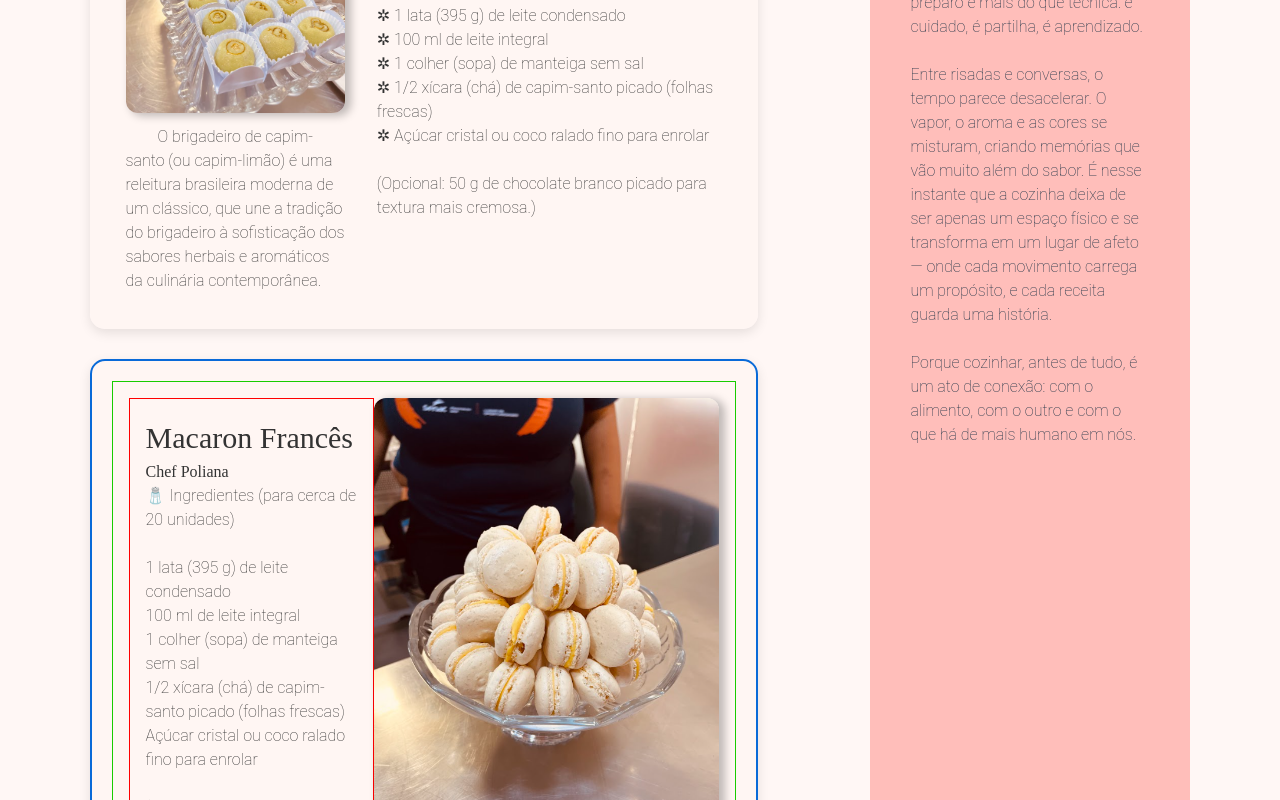
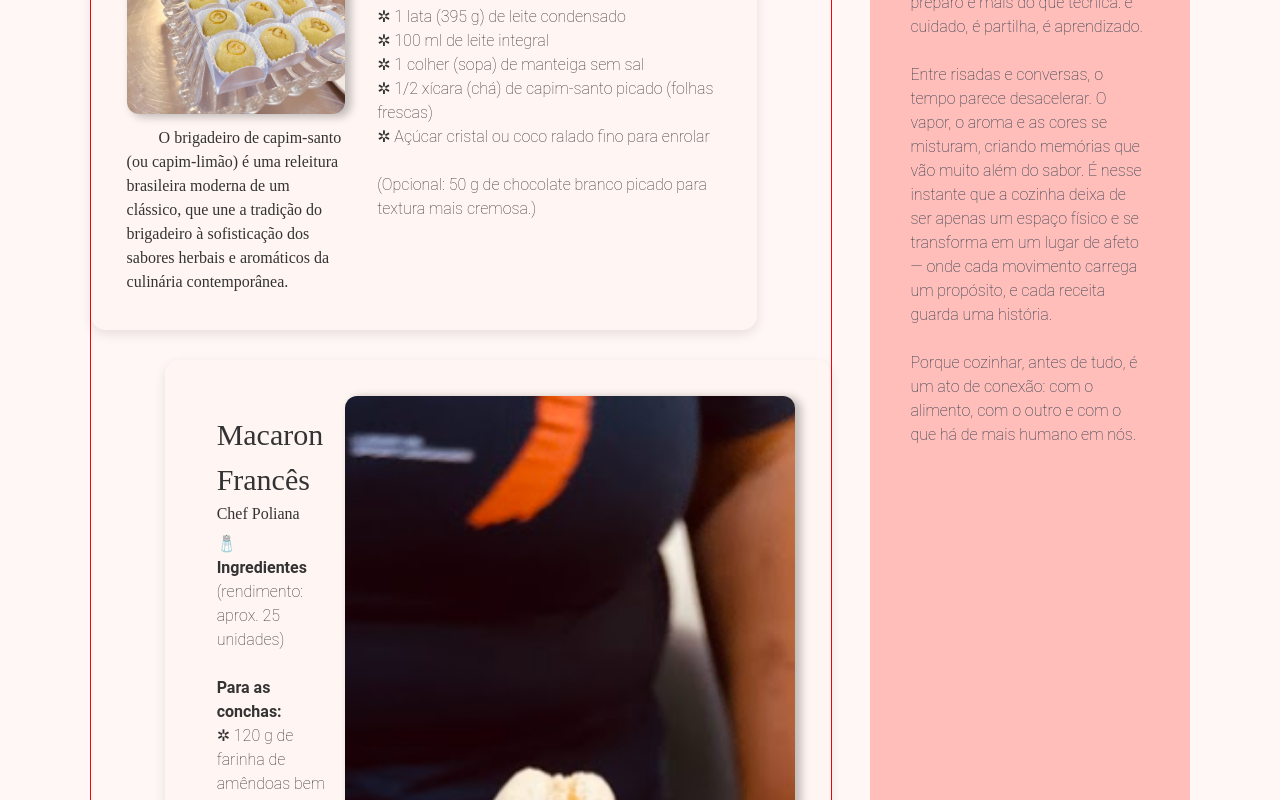
Before and after one commit to Samulso/projetoCasamento, a React (Vite) app: page / in a window 1280 px wide. Shown: the part 4680-5480 px from the top of the page. Built offline with nearby package versions, Linux system fonts and the light colour scheme.

Commit message:
continuação tela de preparo

```diff
--- a/src/App.css
+++ b/src/App.css
@@ -246,11 +246,11 @@ header {
 .faixa-back {
   position: absolute;
   box-shadow: 1px 1px 1px 1px rgba(3, 3, 3, 0.1);
-  top: 25%;
+  top: 15%;
   left: -10%;
   width: 120%;
   height: 400px;
-  background-color: #d6afad;
+  background-color: #eeaca8;
   transform: rotate(-3deg);
   transform-origin: center;
   z-index: 0;
@@ -468,6 +468,7 @@ header {
 }
 
 .recipe-field {
+  border: 1px solid red;
   position: absolute;
   width: 58%;
   display: flex ;
@@ -508,7 +509,9 @@ header {
 
 .recipe1-left-content p{
   margin-top: 12px;
+  font-size: 16px;
   text-indent: 2em;
+  font-family: "cormorant garand";
 }
 
 .recipe1-rigth-content {
@@ -527,16 +530,13 @@ header {
 }
 
 .recipe2 {
-  border: #096ad8 solid 2px;
   width: 90%;
-  justify-content: end;
-  align-items: flex-end;
-  margin-right: 0px;
+  display: flex;
+  margin-left: 10%;
 }
 
 .recipe2-content {
   display: flex;
-  border: #18cc00 solid 1px;
   width: 100%;
   padding: 1rem;
 }
@@ -544,14 +544,29 @@ header {
 .recipe2-texts {
   width: 60%;
   padding: 1rem;
-  border: 1px solid red;
+
+}
+
+.recipe2 p {
+  margin-top: 5%;
+}
+
+.t-001 {
+  font-weight: 600;
 }
 .recipe2-content h2 {
   font-size: 30px;
   font-family: "cormorant garand";
 }
+
+.chef-name {
+  font-size: 16px;
+  font-family: "cormorant garand";
+}
 .recipe2-content h3 {
+  margin-top: 5%;
   font-size: 16px;
+  text-indent: 2em;
   font-family: "cormorant garand";
 }
 
@@ -559,49 +574,48 @@ header {
   border-radius: 12px;
   box-shadow: 5px 2px 9px 1px rgba(0, 0, 0, 0.25);
   width: 450px;
-  height: 460px;
+  height: 100%;
   object-fit: cover;
 }
 
+.slider {
+  margin: 0 auto;
+  width: 800px;
+  height: 400px;
+  overflow: hidden;
+}
 
+.slides {
+  width: 400%;
+  height: 400px;
+  display: flex;
+}
 
+.slides input {
+  display: none;
+}
 
-/*
+.slide{
+  width: 25%;
+  position: relative;
+}
 
-<div className="recipe-field">
-            <div className="recipe2">
-              <div className="recipe2-content">
-                <h2>Macaron Francês</h2>
-                <h3>Chef Poliana</h3>
-                <p>🧂 Ingredientes (para cerca de 20 unidades)
-                      <br></br>
-                      <br></br>
-                    1 lata (395 g) de leite condensado
-                      <br></br>
-                    100 ml de leite integral
-                      <br></br>
-                    1 colher (sopa) de manteiga sem sal
-                      <br></br>
-                    1/2 xícara (chá) de capim-santo picado (folhas frescas)
-                      <br></br>
-                    Açúcar cristal ou coco ralado fino para enrolar
-                      <br></br>
-                      <br></br>
-                    (Opcional: 50 g de chocolate branco picado para textura mais cremosa.)
-                </p>
+.slide img {
+  width: 800px;
+}
 
-                <h3>
-                  mais que um doce — é uma poesia em forma de sabor. Com sua casquinha leve e
-                  crocante que se desfaz ao toque, revela um coração macio e delicado, quase etéreo.
-                  Nascido na Itália renascentista e levado à França por Catarina de Médici,
-                  encontrou ali seu verdadeiro palco: um país que transformou simples amêndoas e açúcar em arte.
-                </h3>
-                <div className="recipe2-img">
-                  <img src="\src\assets\img\recipe2.png" alt="" />
-                </div>
+.manual-navigation {
+  position: absolute;
+  width: 800px;
+  margin-top: -40px;
+  display: flex;
+  justify-content: center;
+}
 
-              </div>
-            </div>
-          </div>
-
-*/
+.manual-btn {
+  border: 2px solid #fff;
+  padding: 5px;
+  border-radius: 10px;
+  cursor: pointer;
+  transition: 1s;
+}
--- a/src/App.jsx
+++ b/src/App.jsx
@@ -69,9 +69,11 @@ function App() {
           <h1>“Doce união entre sabores e olhares.”</h1>
           <p>Fotos capturadas pelos alunos de Desenvolvimento de Sistemas</p>
         </div>
+        <div className="back-imgs">
+          <img className="img_1" src="\src\assets\img\img_2.png" alt="" />
+          <img className="img_2" src="\src\assets\img\img_1.png" alt="" />
+        </div>
 
-        <img className="img_1" src="\src\assets\img\img_2.png" alt="" />
-        <img className="img_2" src="\src\assets\img\img_1.png" alt="" />
 
         <img className="wave" src="src\assets\wave.svg" alt="" />
       </section>
@@ -192,14 +194,19 @@ function App() {
                 <h3>Chef Poliana</h3>
                 <br></br>
                 <p>
-                  🧂 Ingredientes (para cerca de 20 unidades)
+                  🧂 <span className="t-001">Ingredientes</span> (para cerca de 20 unidades)
                   <br></br>
-                  <br></br>✲ 1 lata (395 g) de leite condensado
-                  <br></br>✲ 100 ml de leite integral
-                  <br></br>✲ 1 colher (sopa) de manteiga sem sal
-                  <br></br>✲ 1/2 xícara (chá) de capim-santo picado (folhas
+                  <br></br>
+                  ✲ 1 lata (395 g) de leite condensado
+                  <br></br>
+                  ✲ 100 ml de leite integral
+                  <br></br>
+                  ✲ 1 colher (sopa) de manteiga sem sal
+                  <br></br>
+                  ✲ 1/2 xícara (chá) de capim-santo picado (folhas
                   frescas)
-                  <br></br>✲ Açúcar cristal ou coco ralado fino para enrolar
+                  <br></br>
+                  ✲ Açúcar cristal ou coco ralado fino para enrolar
                   <br></br>
                   <br></br>
                   (Opcional: 50 g de chocolate branco picado para textura mais
@@ -212,22 +219,32 @@ function App() {
               <div className="recipe2-content">
                 <div className="recipe2-texts">
                   <h2>Macaron Francês</h2>
-                  <h3>Chef Poliana</h3>
+                  <h4 className="chef-name">Chef Poliana</h4>
                   <p>
-                    🧂 Ingredientes (para cerca de 20 unidades)
+                    🧂 <span className="t-001">Ingredientes</span> (rendimento: aprox. 25 unidades)
+                    <br></br><br></br>
+
+                    <span className="t-001">Para as conchas:</span>
                     <br></br>
-                    <br></br>1 lata (395 g) de leite condensado
+                    ✲ 120 g de farinha de amêndoas bem peneirada
                     <br></br>
-                    100 ml de leite integral
-                    <br></br>1 colher (sopa) de manteiga sem sal
+                    ✲ 200 g de açúcar de confeiteiro
                     <br></br>
-                    1/2 xícara (chá) de capim-santo picado (folhas frescas)
+                    ✲ 100 g de claras (aprox. 3 unidades)
                     <br></br>
-                    Açúcar cristal ou coco ralado fino para enrolar
+                    ✲ 30 g de açúcar refinado
+                    <br></br>
+                    ✲ Corante em gel (opcional)
                     <br></br>
                     <br></br>
-                    (Opcional: 50 g de chocolate branco picado para textura mais
-                    cremosa.)
+                    <span className="t-001">Para o recheio</span> (ganache de chocolate):
+                    <br></br>
+                    ✲ 150 g de chocolate meio amargo picado
+                    <br></br>
+                    ✲ 80 ml de creme de leite fresco
+                    <br></br>
+                    ✲ 1 colher (sopa) de manteiga sem sal
+
                   </p>
 
                   <h3>
@@ -240,8 +257,51 @@ function App() {
                   </h3>
                 </div>
 
-                  <img src="\src\assets\img\recipe2.png" alt="" />
+                <img src="\src\assets\img\recipe2.png" alt="" />
 
+              </div>
+            </div>
+            <div className="recipes3-4">
+              <div className="recipe3">
+                <h1>Caldo verde</h1>
+                <h2>Chef Nilda</h2>
+                <div className="slider">
+                  <div className="slides">
+
+                    {/*radio buttons*/}
+
+                    <input type="radio" name="radio-btn" id="radio1" />
+                    <input type="radio" name="radio-btn" id="radio2" />
+
+                    {/*slide images*/}
+
+                    <div className="slide first">
+                      <img src="\src\assets\img\recipe3-1.png" alt="" />
+                    </div>
+                    <div className="slide">
+                      <img src="\src\assets\img\recipe3-2.png" alt="" />
+                    </div>
+
+                    <div className="navigation-auto">
+                      <div className="auto-btn1"></div>
+                      <div className="auto-btn2"></div>
+                    </div>
+
+                  </div>
+
+                  <div className="manual-navigation">
+                    <label htmlFor="radio1" className="manual-btn"></label>
+                    <label htmlFor="radio2" className="manual-btn"></label>
+                  </div>
+
+                </div>
+                <h3></h3>
+              </div>
+              <div className="recipe4">
+                <h1></h1>
+                <h2></h2>
+                <img src="" alt="" />
+                <h3></h3>
               </div>
             </div>
           </div>
```
Also changed, not shown: src/assets/img/recipe3-1.png (added), src/assets/img/recipe3-2.png (added).
